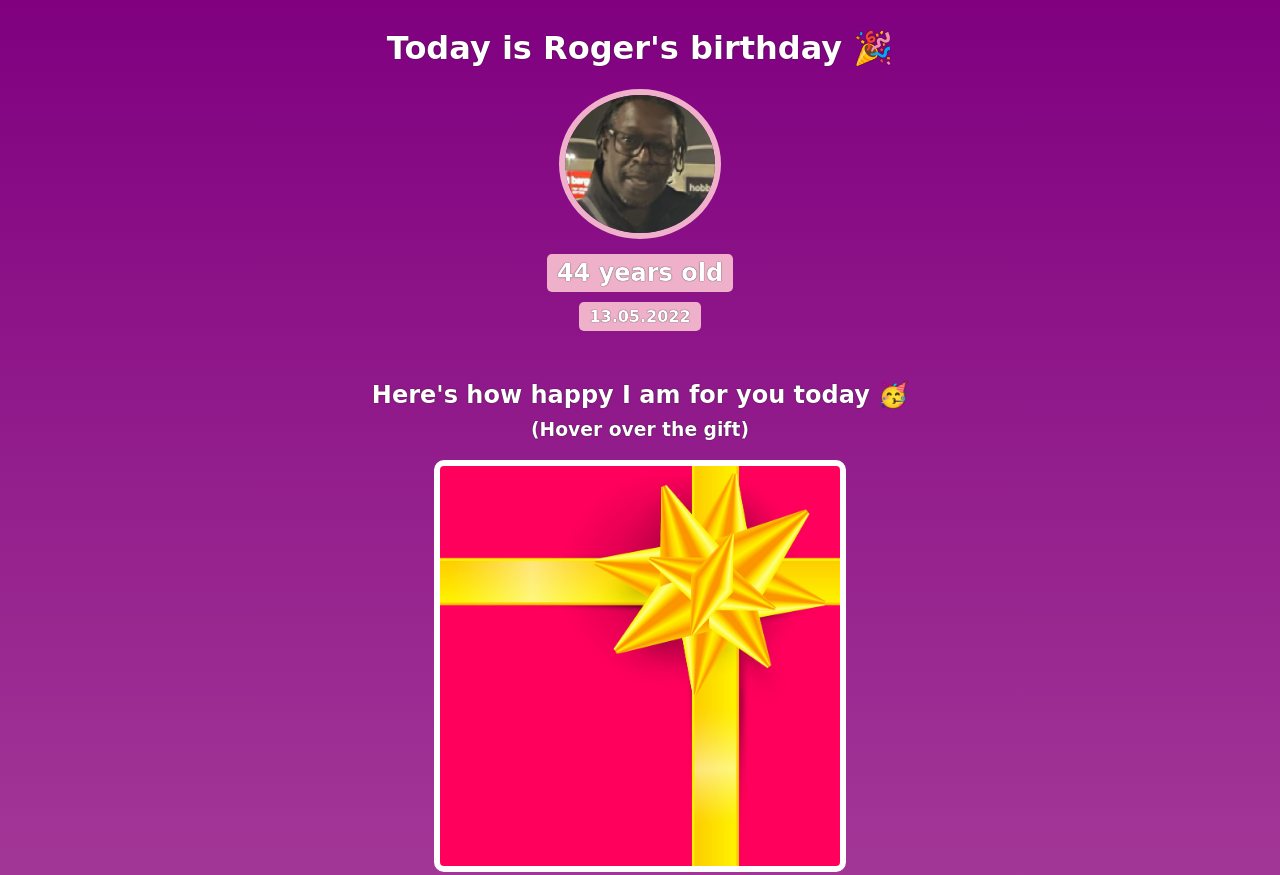
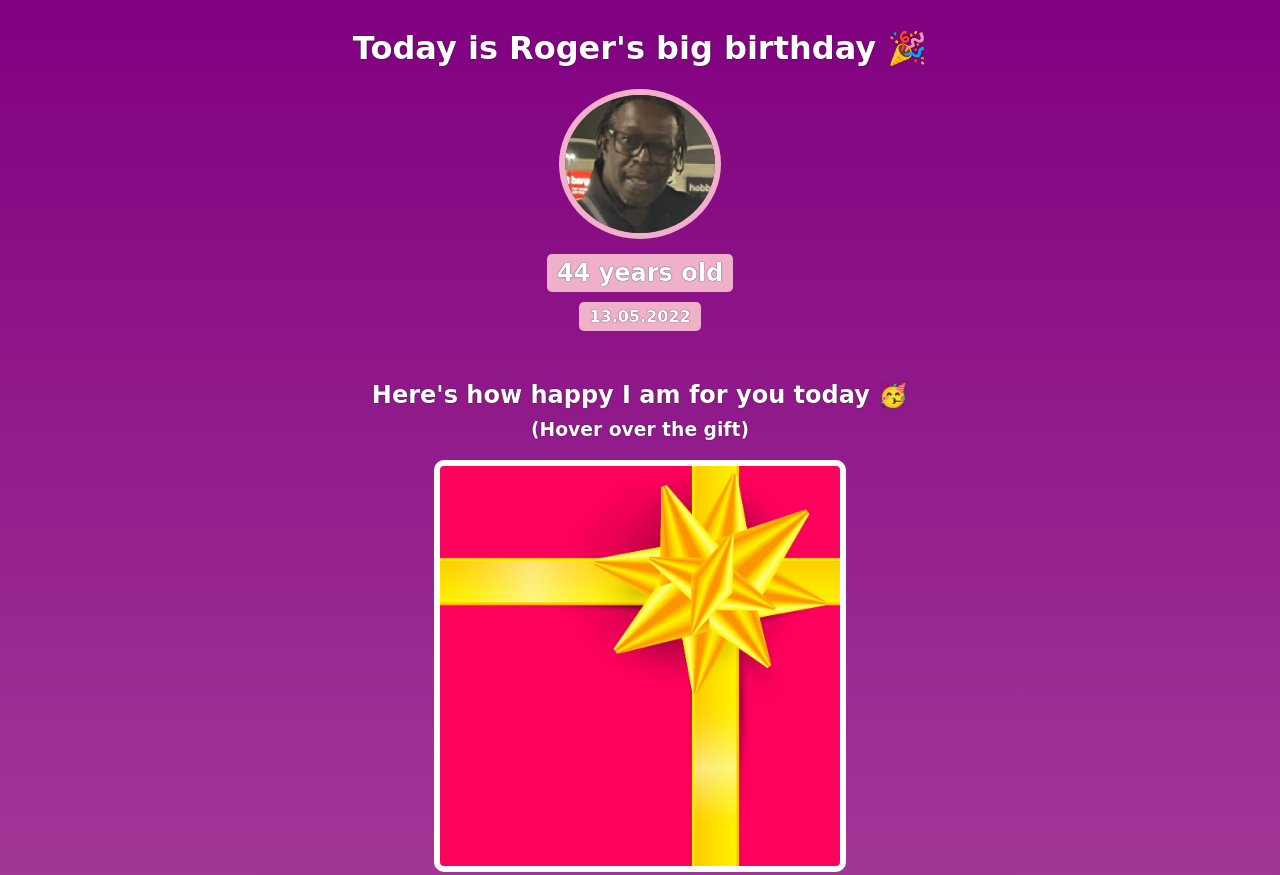
Before and after one commit to rds1-git/birthday-gift-site, a website built with Vite: page index.html in a window 1280 px wide. Shown: the top 875 px of the page. Built offline with nearby package versions, Linux system fonts and the light colour scheme; a web font is replaced by a local one.

Commit message:
Add Big to title

```diff
--- a/index.html
+++ b/index.html
@@ -7,7 +7,7 @@
     </head>
     <body>
         <div id="header">
-            <h1>Today is Roger's birthday 🎉</h1>
+            <h1>Today is Roger's big birthday 🎉</h1>
             <img id="bff-img" src="images/Pic.png">
             <h2 id="bday-age">44 years old</h2>
             <h4 id="bday-date">13.05.2022</h4>
```
